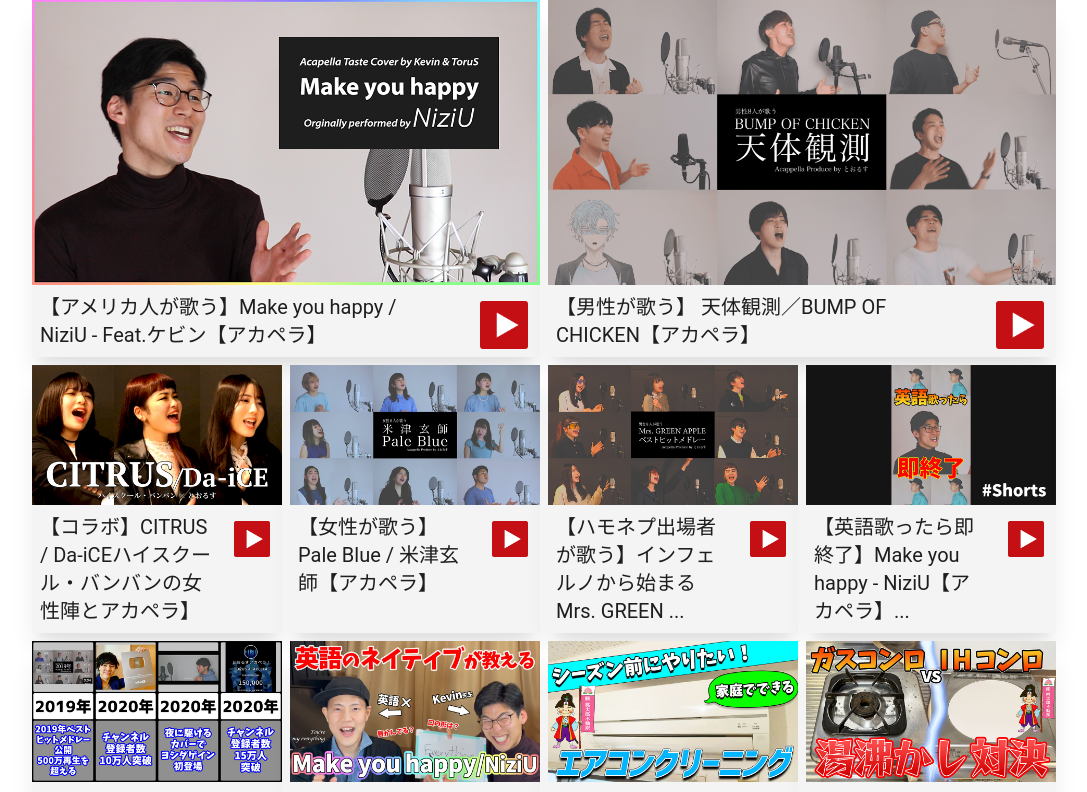
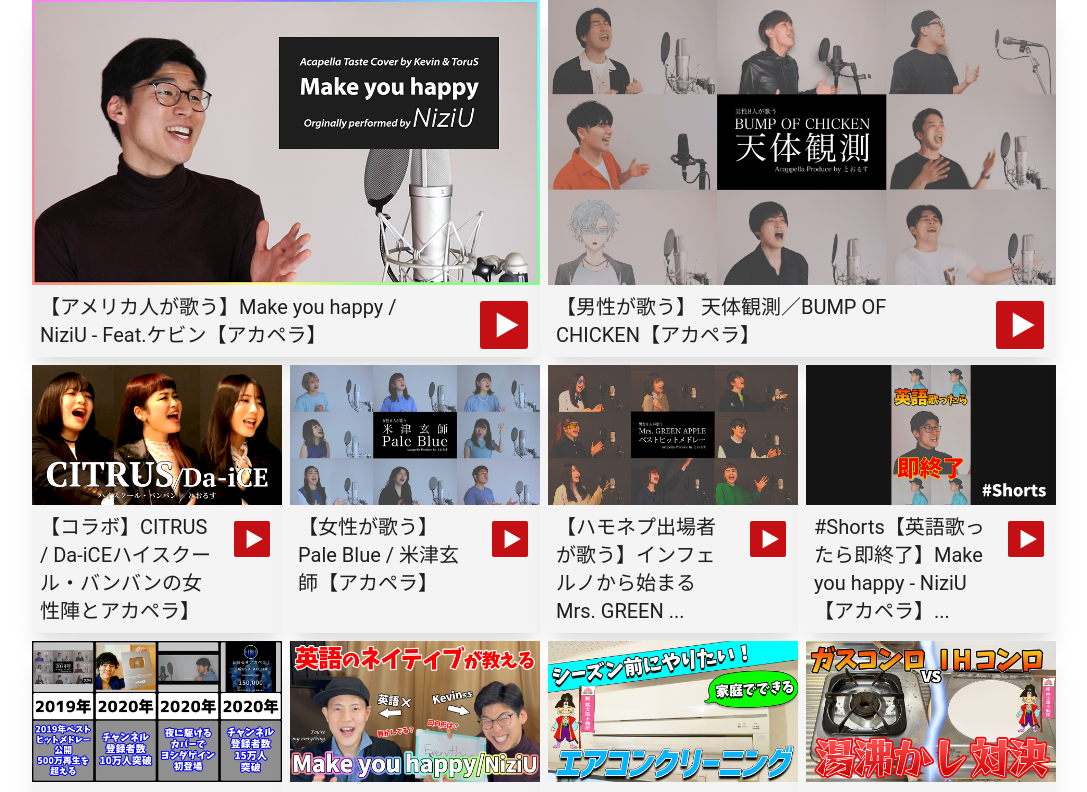
Before and after one commit to clenzy-dev/tomoaki-portfolio, a Vue app: page /works in a window 1280 px wide. Shown: the part 365-1157 px from the top of the page, without its empty margins (96-1183 px from the left). Built offline with nearby package versions, Linux system fonts and the light colour scheme.

Commit message:
shorts追加

```diff
--- a/src/components/HeaderItem.vue
+++ b/src/components/HeaderItem.vue
@@ -7,7 +7,6 @@
     </router-link>
     <router-link id="top" to="/">
       <img
-        id="headerLogo"
         class="w-12 mt-4 md:hidden md:static fixed top-0 left-2 z-10"
         :src="headerLogoSp"
         alt="logo-sp"
@@ -45,10 +44,10 @@
       headerLogoSp: require("../assets/img/200-200.png"),
     };
   },
-  mounted: function() {
-    $("#headerLogo").click(function(){
-      $(".start p").fadeIn(2000);
-      $(".start").fadeOut(800);
+  methods: function() {
+    $("router-link").click(function() {
+      console.log("active")
+
     });
   },
   components: {
--- a/src/views/Top.vue
+++ b/src/views/Top.vue
@@ -164,14 +164,13 @@
           id: 6,
           img: require("../assets/img/Kevin-english-16-9.jpg"),
           href: "https://www.youtube.com/watch?v=yvFQfudHAdU",
-          title: "【英語歌ったら即終了】Make you happy - NiziU【アカペラ】...",
+          title: "#Shorts【英語歌ったら即終了】Make you happy - NiziU【アカペラ】...",
           class: "lg:col-span-1 sm:text-base",
           logoclass: "",
         },
       ],
     };
   },
-
   mounted: function() {
     setTimeout(function() {
       $(".start p").fadeIn(2000);
--- a/src/views/Works.vue
+++ b/src/views/Works.vue
@@ -97,7 +97,7 @@
           id: 6,
           img: require("../assets/img/Kevin-english-16-9.jpg"),
           href: "https://www.youtube.com/watch?v=yvFQfudHAdU",
-          title: "【英語歌ったら即終了】Make you happy - NiziU【アカペラ】...",
+          title: "#Shorts【英語歌ったら即終了】Make you happy - NiziU【アカペラ】...",
           class: "lg:col-span-1 sm:text-base",
           logoclass: "",
         },
```
